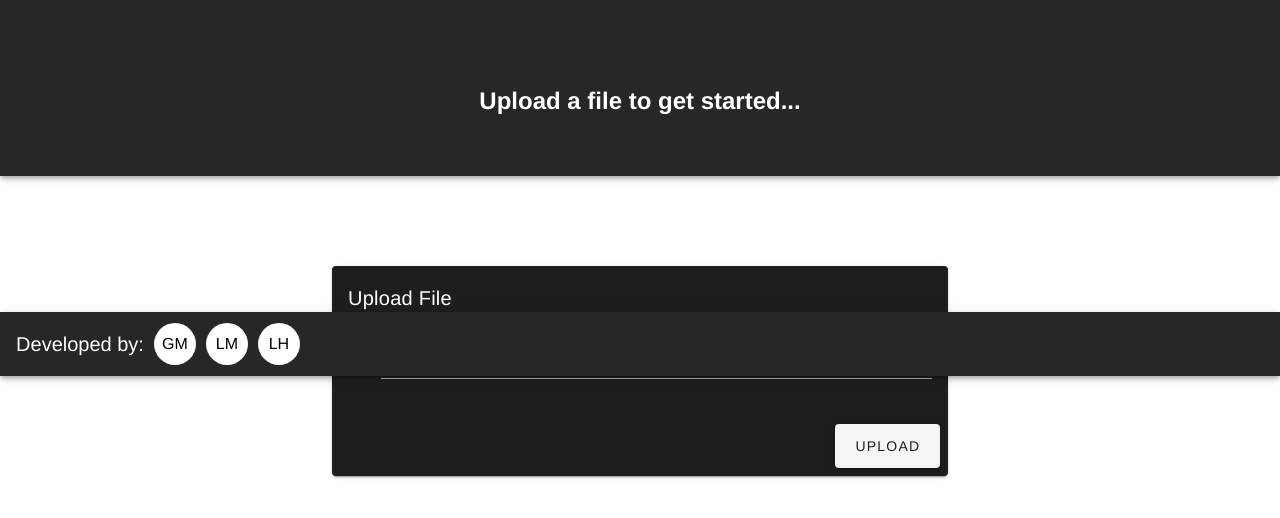
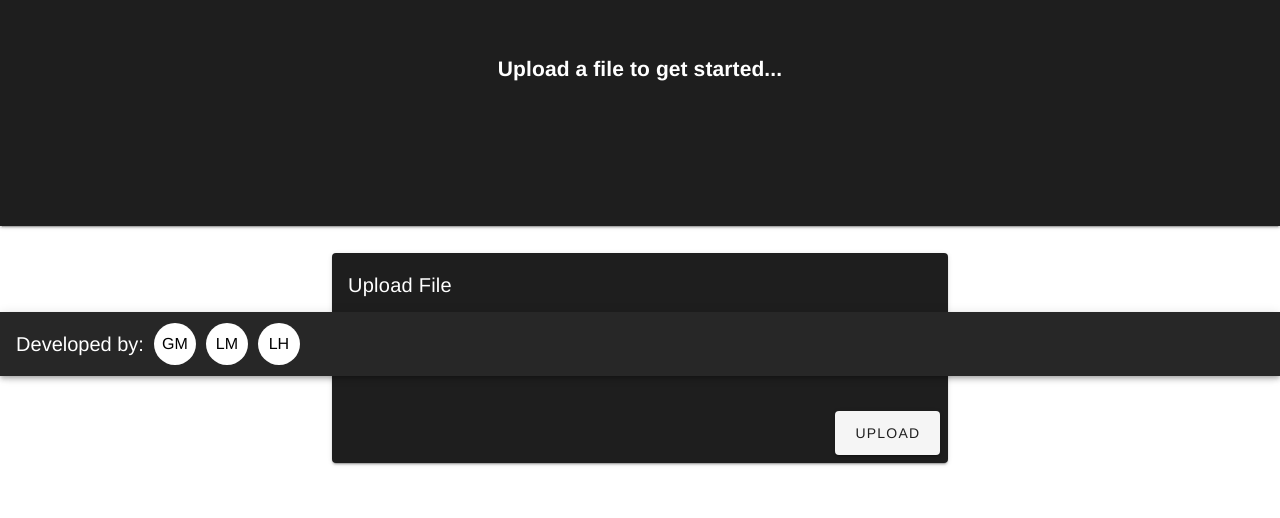
Before and after one commit to nightmarlin/socia11y, a Vue app in the folder frontend/: page / in a window 1280 px wide. Shown: the part 424-942 px from the top of the page. Built offline with nearby package versions, Linux system fonts and the light colour scheme.

Commit message:
Fixed scroll bug on frontpage

```diff
--- a/frontend/src/App.vue
+++ b/frontend/src/App.vue
@@ -1,9 +1,5 @@
 <template>
   <div id="app">
-    <div id="nav">
-      <router-link to="/">Home</router-link> |
-      <router-link to="/about">About</router-link>
-    </div>
     <router-view/>
   </div>
 </template>
--- /dev/null
+++ b/frontend/src/components/LogoCard.vue
@@ -0,0 +1,27 @@
+<template>
+    <v-card dark app height="650px" class="rounded-0">
+        <v-card-title>
+        </v-card-title>
+        <v-card-text>
+            <v-img class="mx-auto" width="450px" src="@/images/socia11y_white.png" alt="Socia11y logo"></v-img>
+            <h2>Upload a file to get started...</h2>
+        </v-card-text>
+    </v-card>
+</template>
+
+<script lang="ts">
+import Vue from "vue";
+
+export default Vue.extend({
+  name: "LogoCard",
+});
+</script>
+
+<style scoped>
+.v-card {
+    margin-bottom: 15px;
+}
+h2 {
+    color: white;
+}
+</style>
--- a/frontend/src/views/Home.vue
+++ b/frontend/src/views/Home.vue
@@ -1,6 +1,6 @@
 <template>
   <v-app dark>
-    <IndexTitleBar />
+    <LogoCard />
     <v-main>
       <v-container fluid>
         <v-row>
@@ -18,7 +18,8 @@
 
 <script lang="ts">
 import Vue from "vue";
-import IndexTitleBar from "@/components/IndexTitleBar.vue";
+import TitleBar from "@/components/TitleBar.vue";
+import LogoCard from "@/components/LogoCard.vue";
 import UploadCard from "@/components/UploadCard.vue";
 import Footer from "@/components/Footer.vue";
 
@@ -26,9 +27,10 @@ export default Vue.extend({
   name: "Home",
 
   components: {
-    IndexTitleBar,
+    TitleBar,
     UploadCard,
-    Footer
+    Footer,
+    LogoCard
   },
 
   data: () => ({
```
